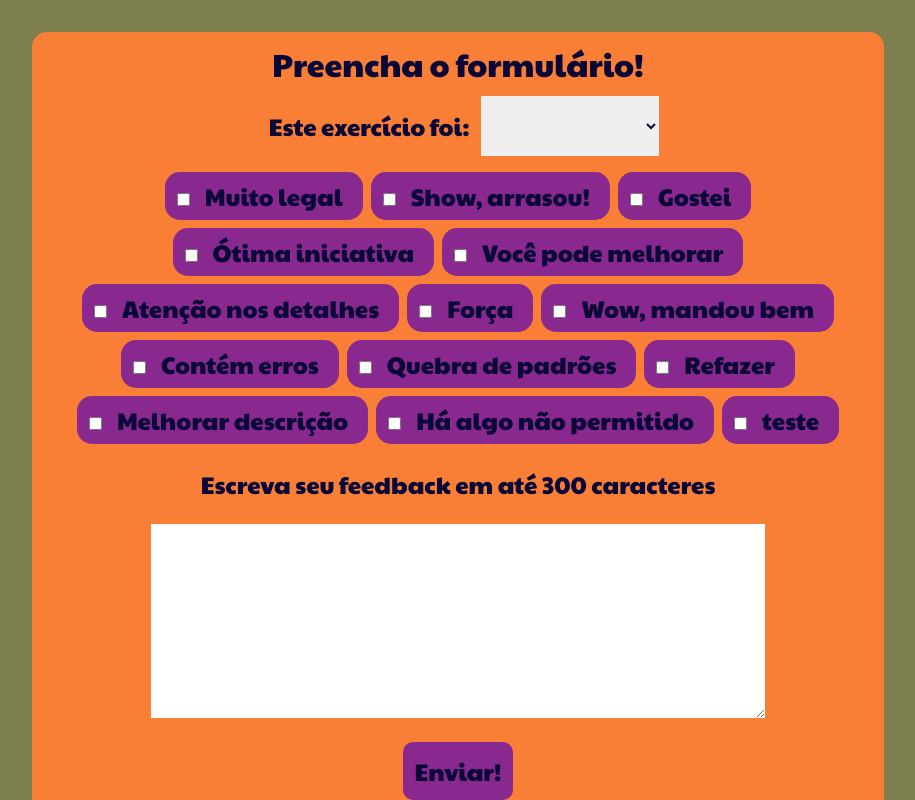
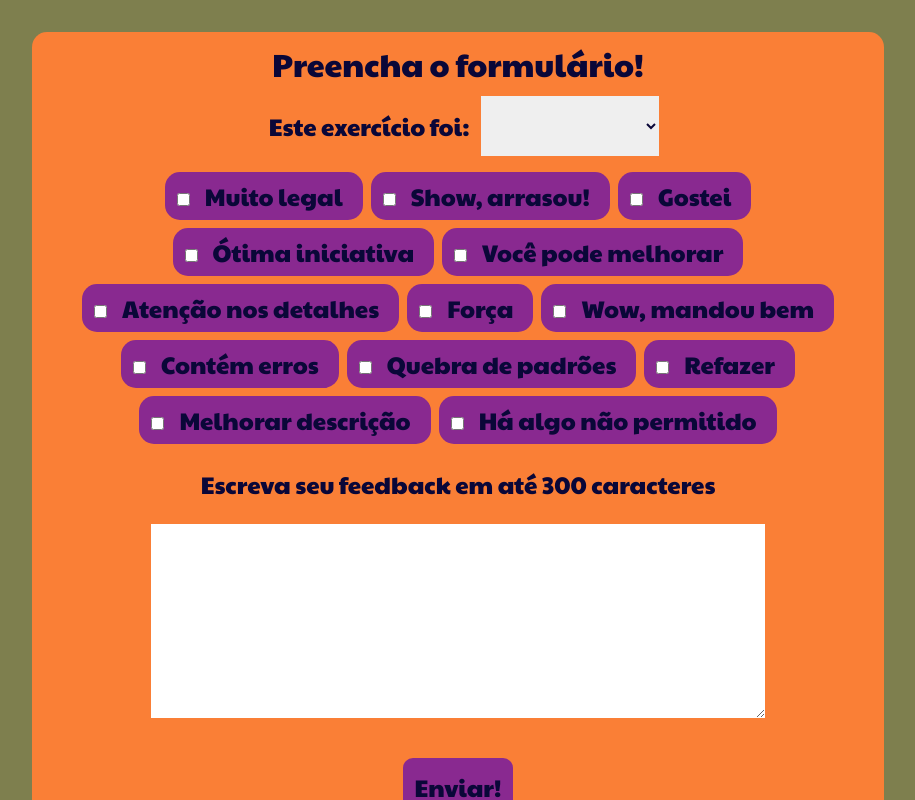
Before and after one commit to Pololokka/desafio-feedback, a React (Vite) app: page / in a window 1280 px wide. Both pictures are taken after a click on the button "Dar Feedback!". Shown: the whole page, without its empty margins (182-1097 px from the left). Built offline with nearby package versions, Linux system fonts and the light colour scheme.

Commit message:
:construction: fazendo o armazenamento de  informações do formulário

```diff
--- a/src/App.jsx
+++ b/src/App.jsx
@@ -1,6 +1,8 @@
 import './App.css';
 
 import { useState } from 'react';
+import { showModal } from './Func/modal';
+import { initialFeedback } from './Func/feedback';
 import tags from './Data/tags';
 
 import Button from './Components/Button/Index';
@@ -8,10 +10,14 @@ import Modal from './Components/Modal/Index';
 
 function App() {
   const [show, setShow] = useState(false);
+  const [feedback, setFeedback] = useState(initialFeedback);
 
-  const showModal = () => {
-    setShow(!show);
+  const formSubmit = (event) => {
+    event.preventDefault();
+    console.log('event');
   };
+
+  //console.log(feedback);
 
   return (
     <>
@@ -20,8 +26,17 @@ function App() {
         <p className="texto">
           Clique no botão abaixo para dar feedback no exercício recebido.
         </p>
-        <Button value="Dar Feedback!" func={showModal} />
-        <Modal show={show} setShow={setShow} tags={tags} />
+        <Button
+          type="button"
+          value="Dar Feedback!"
+          func={() => showModal(setShow, show)}
+        />
+        <Modal
+          show={show}
+          setShow={setShow}
+          formSubmit={formSubmit}
+          tags={tags}
+        />
       </main>
     </>
   );
--- a/src/Components/Button/Index.jsx
+++ b/src/Components/Button/Index.jsx
@@ -1,7 +1,7 @@
-const Button = ({ value, func }) => {
+const Button = ({ type, value, func }) => {
   return (
     <input
-      type="button"
+      type={type}
       value={value}
       onClick={func}
       className="texto btn__geral"
--- a/src/Components/Modal/Index.jsx
+++ b/src/Components/Modal/Index.jsx
@@ -2,7 +2,7 @@ import './Styles.css';
 
 import Button from '../Button/Index';
 
-const Modal = ({ show, setShow, tags }) => {
+const Modal = ({ show, setShow, formSubmit, tags }) => {
   if (show) {
     return (
       <div className="modal">
@@ -12,7 +12,7 @@ const Modal = ({ show, setShow, tags }) => {
               Preencha o formulário!
             </h2>
           </div>
-          <div className="modal__body">
+          <form onSubmit={() => console.log('teste')} className="modal__body">
             <div>
               <label htmlFor="status" className="texto">
                 Este exercício foi:
@@ -28,10 +28,10 @@ const Modal = ({ show, setShow, tags }) => {
               </select>
             </div>
 
-            <div className="modal__checkbox--container">
+            <ul className="modal__checkbox--container">
               {tags?.map((element) => {
                 return (
-                  <div key={element.key} className="modal__checkbox">
+                  <li key={element.key} className="modal__checkbox">
                     <input
                       type="checkbox"
                       id={element.key}
@@ -41,21 +41,10 @@ const Modal = ({ show, setShow, tags }) => {
                     <label htmlFor={element.key} className="texto">
                       {element.tag}
                     </label>
-                  </div>
+                  </li>
                 );
               })}
-              <div className="modal__checkbox">
-                <input
-                  type="checkbox"
-                  id="teste"
-                  name="teste"
-                  onChange={(event) => console.log(event.target.id)}
-                />
-                <label htmlFor="teste" className="texto">
-                  teste
-                </label>
-              </div>
-            </div>
+            </ul>
 
             <label htmlFor="text-feedback" className="texto">
               Escreva seu feedback em até 300 caracteres
@@ -68,10 +57,9 @@ const Modal = ({ show, setShow, tags }) => {
               className="texto modal-textArea"
               maxLength={300}
             ></textarea>
-          </div>
-          <div className="modal__footer">
-            <Button value="Enviar!" func={() => setShow(!show)} />
-          </div>
+
+            <Button type="submit" value="Enviar!" func={() => setShow(!show)} />
+          </form>
         </div>
       </div>
     );
--- /dev/null
+++ b/src/Func/feedback.js
@@ -0,0 +1,5 @@
+export const initialFeedback = {
+  status: '',
+  tags: [],
+  comment: '',
+};
--- /dev/null
+++ b/src/Func/modal.js
@@ -0,0 +1,3 @@
+export const showModal = (setState, state) => {
+  setState(!state);
+};
```
